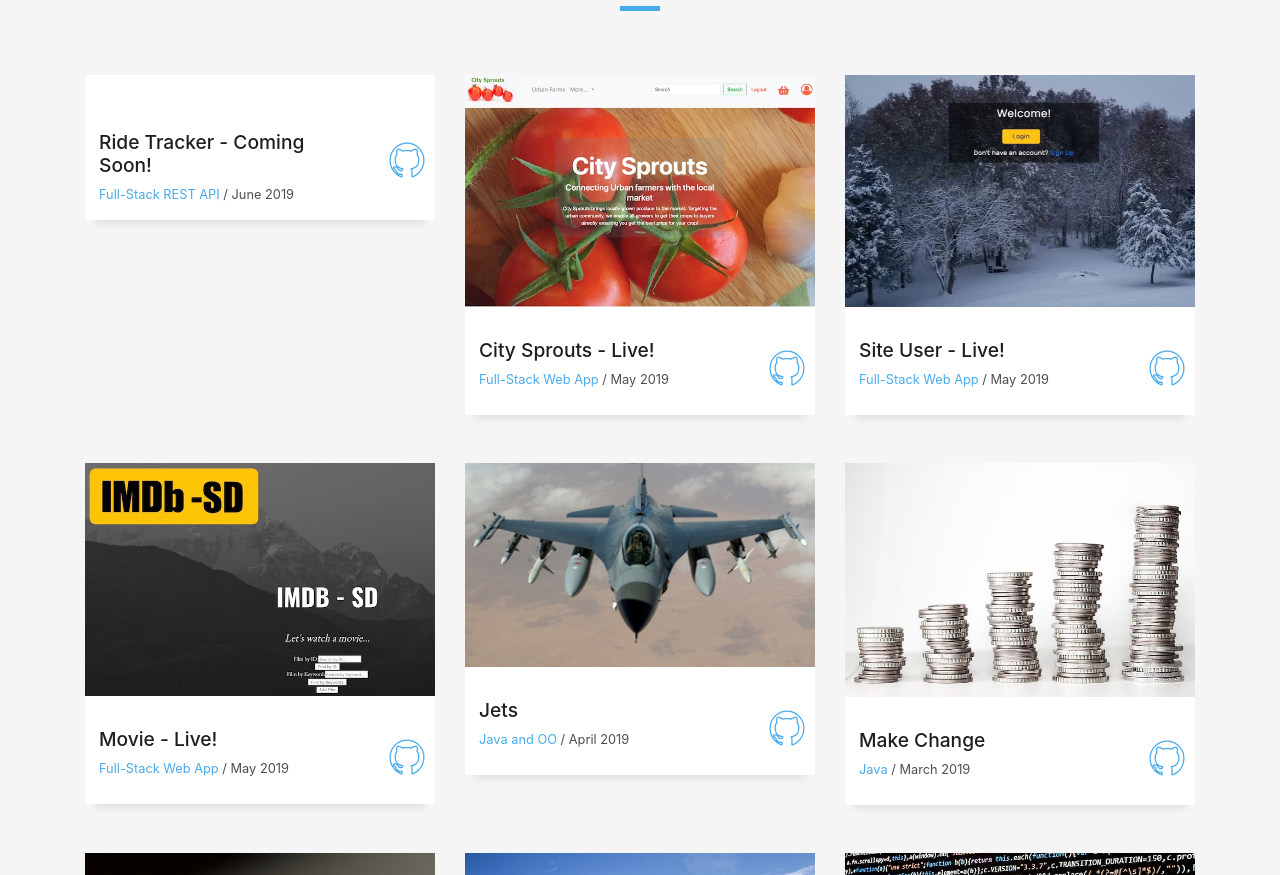
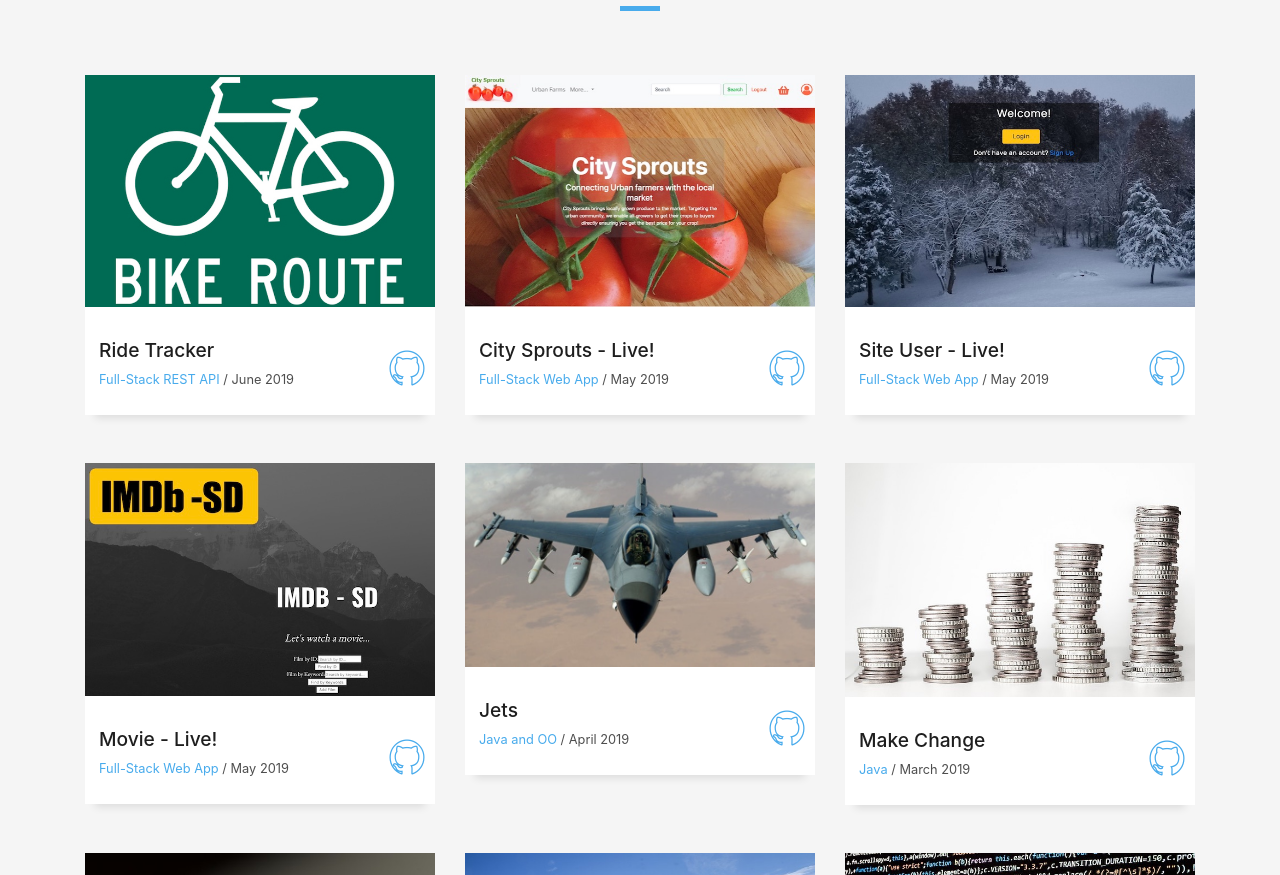
Before and after one commit to robrides/PersonalSite, a plain HTML site: page html/index.html in a window 1280 px wide. Shown: the part 3680-4555 px from the top of the page. Drawn offline with Linux system fonts and the light colour scheme; files whose address does not match are found by name.

Commit message:
Updated index for Ride Tracker project

```diff
--- a/html/index.html
+++ b/html/index.html
@@ -395,7 +395,7 @@
                     <div class="work-content">
                       <div class="row">
                         <div class="col-sm-8">
-                          <h2 class="w-title"><a href="" target="_blank">Ride Tracker - Coming Soon!</a></h2>
+                          <h2 class="w-title"><a href="ridetracker.robcodes.pro" target="_blank">Ride Tracker</a></h2>
                           <div class="w-more">
                             <span class="w-ctegory">Full-Stack REST API</span> / <span class="w-date">June 2019</span>
                           </div>
```
Also changed, not shown: html/img/work-10.jpg (added).
